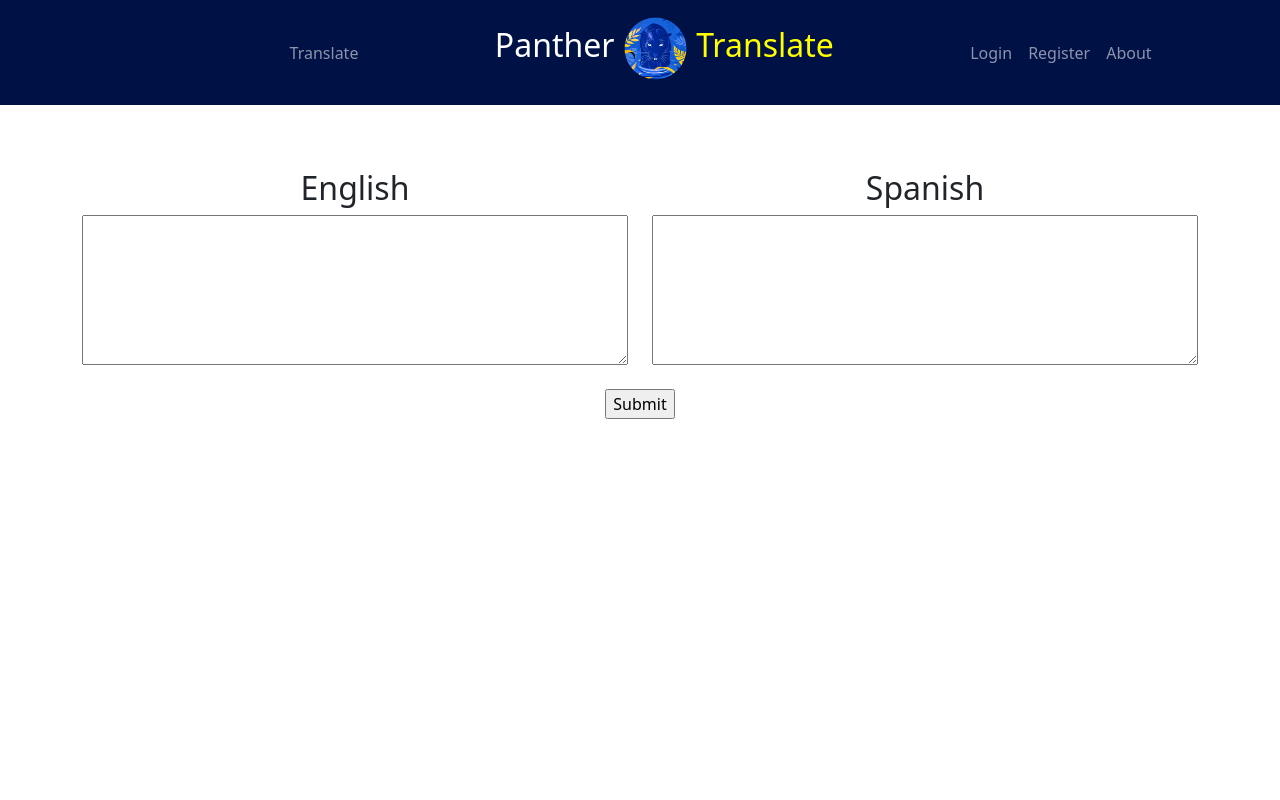
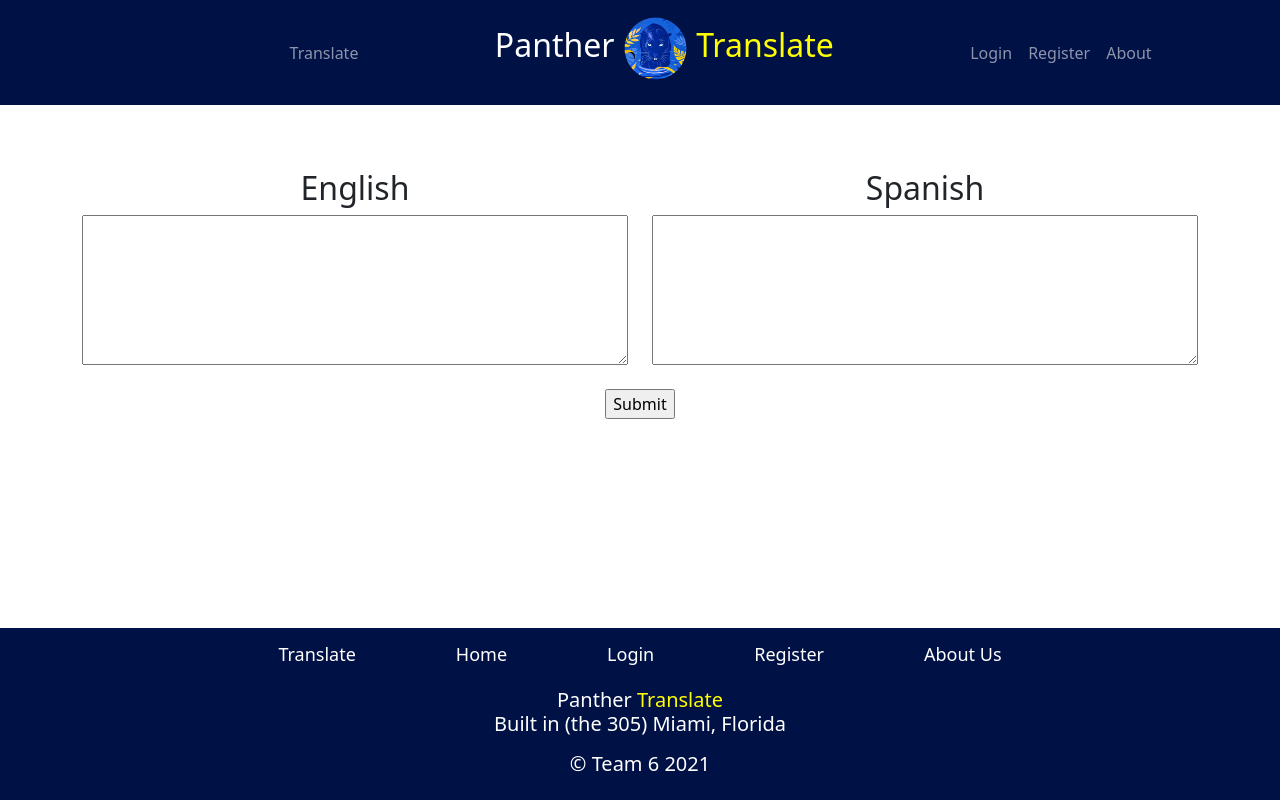
Before and after one commit to 64bit-awesome/Panther-Translate, a React (Create React App) app in the folder frontend/: page /Translate in a window 1280 px wide. Built offline with nearby package versions, Linux system fonts and the light colour scheme.

Commit message:
Add footer with navigation links

```diff
--- a/frontend/package.json
+++ b/frontend/package.json
@@ -13,6 +13,7 @@
     "react-dom": "^17.0.2",
     "react-router-dom": "^5.3.0",
     "react-scripts": "4.0.3",
+    "styled-components": "^5.3.3",
     "web-vitals": "^1.0.1"
   },
   "scripts": {
--- a/frontend/src/App.js
+++ b/frontend/src/App.js
@@ -4,6 +4,7 @@ import './custom.scss';
 import Home from './components/Home.js';
 import About from './components/About.js';
 import Login from './components/Login.js';
+import Footer from './components/Footer.js';
 import Register from './components/Register.js';
 import NavigationBar from './components/NavigationBar.js';
 import TranslationForm from './components/TranslationForm.js';
@@ -22,7 +23,8 @@ function App() {
             <Route exact path="/Login" component={Login}/>
             <Route exact path="/Register" component={Register}/>
             <Route exact path="/Translate" component={TranslationForm}/>
-          </Switch>
+        </Switch>
+        <Footer/>
       </Router>
     </div>
   );
--- /dev/null
+++ b/frontend/src/components/Footer.js
@@ -0,0 +1,36 @@
+// Modified from code by: <gurjotloveparmar> Feb 26, 2021 / GeeksForGeeks.com
+// Source: https://www.geeksforgeeks.org/how-to-create-a-simple-responsive-footer-in-react-js/
+
+import React from "react";
+import {
+  Box,
+  Container,
+  FooterLink
+} from "./FooterStyles";
+
+import Nav from 'react-bootstrap/Nav';
+import {Link} from 'react-router-dom';
+
+const Footer = () => {
+  return (
+    <Box>
+      <Container>
+        <Nav className="justify-content-center">
+          <FooterLink as={Link} to="/Translate" style={{marginLeft: "5%", marginRight: "5%"}}>Translate</FooterLink>
+          <FooterLink as={Link} to="/" style={{marginLeft: "5%", marginRight: "5%"}}>Home</FooterLink>
+          <FooterLink as={Link} to="/Login" style={{marginLeft: "5%", marginRight: "5%"}}>Login</FooterLink>
+          <FooterLink as={Link} to="/Register" style={{marginLeft: "5%", marginRight: "5%"}}>Register</FooterLink>
+          <FooterLink as={Link} to="/About" style={{marginLeft: "5%", marginRight: "5%"}}>About Us</FooterLink>
+        </Nav>
+        <h5>
+            <span style={{color: 'white'}}>Panther </span>
+            <span style={{color: 'yellow'}}>Translate</span>
+            <br/>
+            <p style={{color: 'white'}}>Built in (the 305) Miami, Florida</p>
+            <p style={{color: 'white'}}>&#169; Team 6 2021 </p>
+        </h5>
+      </Container>
+    </Box>
+  );
+};
+export default Footer;
--- /dev/null
+++ b/frontend/src/components/FooterStyles.js
@@ -0,0 +1,65 @@
+// Modified from code by: <gurjotloveparmar> Feb 26, 2021 / GeeksForGeeks.com
+// Source: https://www.geeksforgeeks.org/how-to-create-a-simple-responsive-footer-in-react-js/
+
+import styled from 'styled-components';
+
+export const Box = styled.div`
+  //padding: 50px 60px;
+  padding-top: 1%;
+  background: #001146;
+  position: fixed;
+  bottom: 0;
+  width: 100%;
+
+
+  @media (max-width: 1000px) {
+    padding: 20px 20px;
+  }
+`;
+
+export const Container = styled.div`
+    display: flex;
+    flex-direction: column;
+    justify-content: center;
+    max-width: 1000px;
+    margin: 0 auto;
+    /* background: red; */
+`
+
+export const Column = styled.div`
+  display: flex;
+  flex-direction: column;
+  text-align: left;
+  margin-left: 60px;
+`;
+
+export const Row = styled.div`
+  display: grid;
+  grid-template-columns: repeat(auto-fill,
+                         minmax(185px, 1fr));
+  grid-gap: 20px;
+
+  @media (max-width: 1000px) {
+    grid-template-columns: repeat(auto-fill,
+                           minmax(200px, 1fr));
+  }
+`;
+
+export const FooterLink = styled.a`
+  color: #fff;
+  margin-bottom: 20px;
+  font-size: 18px;
+  text-decoration: none;
+
+  &:hover {
+      color: yellow;
+      transition: 200ms ease-in;
+  }
+`;
+
+export const Heading = styled.p`
+  font-size: 24px;
+  color: #fff;
+  margin-bottom: 40px;
+  font-weight: bold;
+`;
```
Also changed, not shown: 2 other files (tests, documents, lock files or other folders).
